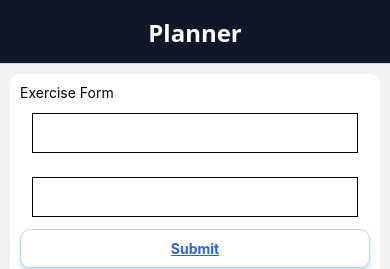
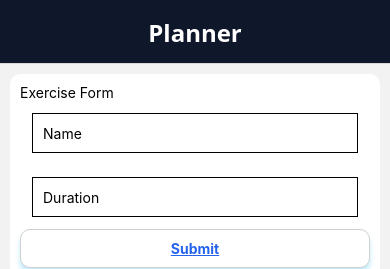
Before and after one commit to Deepankarshakya/Workout_app, a React Native app: screen /Planner in a window 390 px wide. Shown: the top 269 px of the page. Built offline with nearby package versions, Linux system fonts and the light colour scheme.

Commit message:
(feat): Added a Hook form of Name and Duration

```diff
--- a/components/WorkOutForm.tsx
+++ b/components/WorkOutForm.tsx
@@ -1,5 +1,6 @@
 import { useState } from "react";
 import { View, Text, StyleSheet, TextInput } from "react-native";
+import { useForm, Controller } from "react-hook-form";
 import { PressableText } from "./styled/Pressable";
 
 export type ExerciseForm = {
@@ -15,19 +16,9 @@ type WorkoutProps = {
 
 export default function WorkOutForm({
     onSubmit
-}:WorkoutProps) {
+}: WorkoutProps) {
 
-    const [form, setForm] = useState({
-        name: "",
-        duration: ""
-    })
-
-    const onChangeText = (name: string) => (text: String) => {
-        setForm({
-            ...form,
-            [name]: text
-        })
-    }
+    const { control, handleSubmit } = useForm();
 
     return (
         <View style={styles.container}>
@@ -35,19 +26,42 @@ export default function WorkOutForm({
                 Exercise Form
             </Text>
             <View>
-                <TextInput
-                onChangeText={onChangeText("name")}
-                value={form.name}
-                style={styles.input}
+                <Controller
+                    control={control}
+                    rules={{
+                        required: true
+                    }}
+                    name="name"
+                    render={({ field: { onChange, value } }) =>
+                        <TextInput
+                            onChangeText={onChange}
+                            value={value}
+                            style={styles.input}
+                            placeholder="Name"
+                        />
+                    }
                 />
-                <TextInput
-                onChangeText={onChangeText("duration")}
-                value={form.duration}
-                style={styles.input}
+
+                <Controller
+                    control={control}
+                    rules={{
+                        required: true
+                    }}
+                    name="duration"
+                    render={({ field: { onChange, value } }) =>
+                        <TextInput
+                            onChangeText={onChange}
+                            value={value}
+                            style={styles.input}
+                            placeholder="Duration"
+                        />
+                    }
                 />
                 <PressableText
                     text="Submit"
-                    onPress={() => onSubmit(form)}
+                    onPress={handleSubmit((data) => {
+                        onSubmit(data as ExerciseForm);
+                    })}
                 />
             </View>
         </View>
--- a/package.json
+++ b/package.json
@@ -19,6 +19,7 @@
     "expo-status-bar": "~3.0.9",
     "react": "19.1.0",
     "react-dom": "19.1.0",
+    "react-hook-form": "^7.76.1",
     "react-native": "0.81.5",
     "react-native-gesture-handler": "~2.28.0",
     "react-native-reanimated": "~4.1.1",
```
Also changed, not shown: 1 other file (tests, documents, lock files or other folders).
